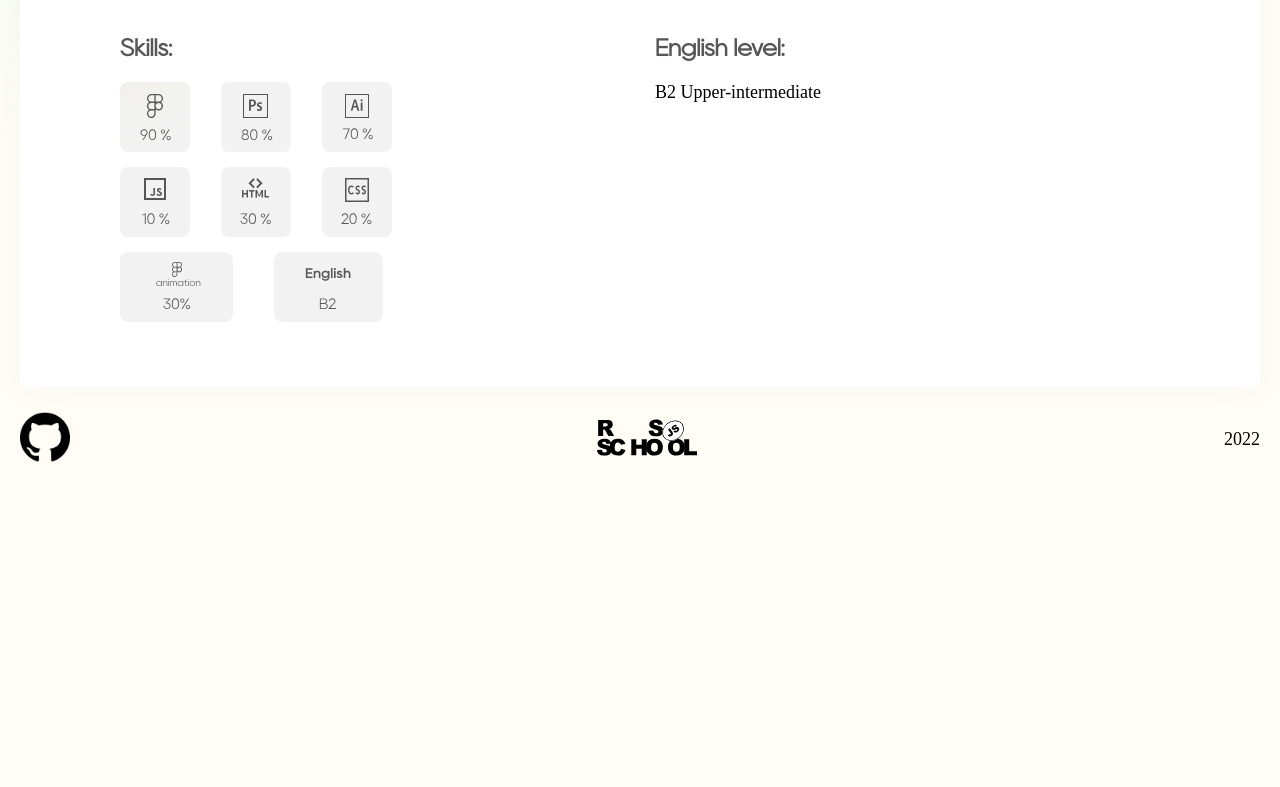
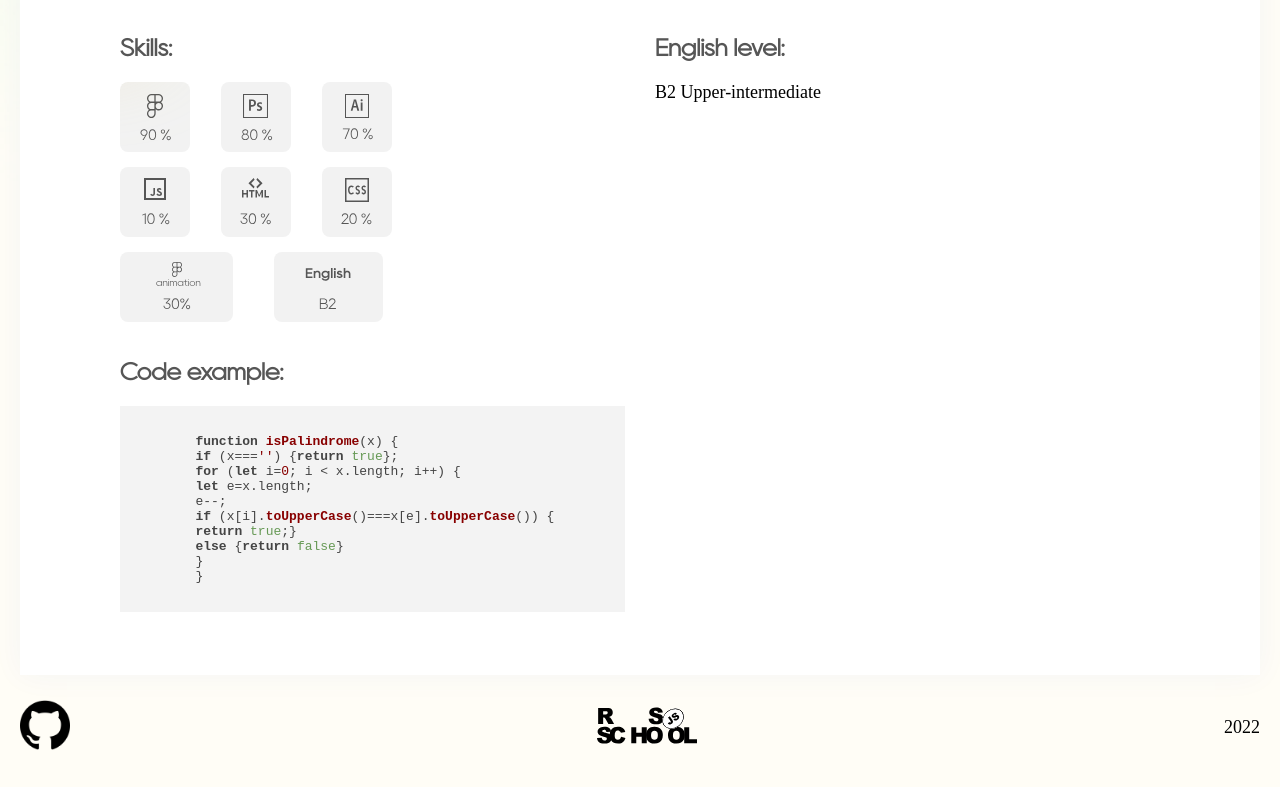
Before and after one commit to Nastseen/rsschool-cv, a plain HTML site: page index.html in a window 1280 px wide. Shown: the part 713-1500 px from the top of the page. Before the commit the page ends 1212 px from the top, so only its background shows below. Drawn offline with nearby package versions, Linux system fonts and the light colour scheme.

Commit message:
add: add section 7

```diff
--- a/index.html
+++ b/index.html
@@ -94,6 +94,22 @@
                 <h3>English level:</h3>
                 <p>B2 Upper-intermediate</p>
             </section>
+
+            <section class='grid-item-7'>
+                <h3>Code example:</h3>
+        <pre><code>
+        function isPalindrome(x) {
+        if (x==='') {return true};
+        for (let i=0; i &lt; x.length; i++) {
+        let e=x.length;
+        e--;
+        if (x[i].toUpperCase()===x[e].toUpperCase()) {
+        return true;}
+        else {return false}
+        }
+        }
+                </code></pre>
+            </section>
         </div>
     </div>
 </div>
```
